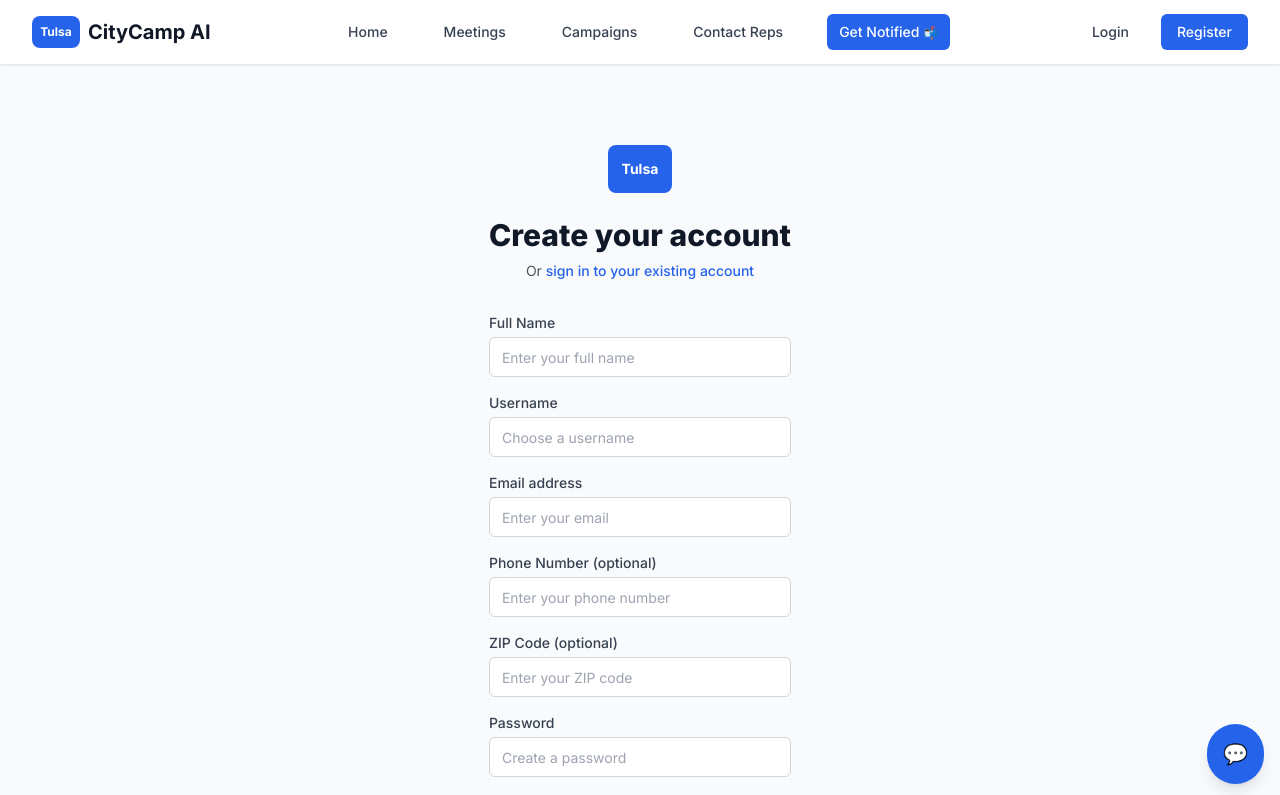
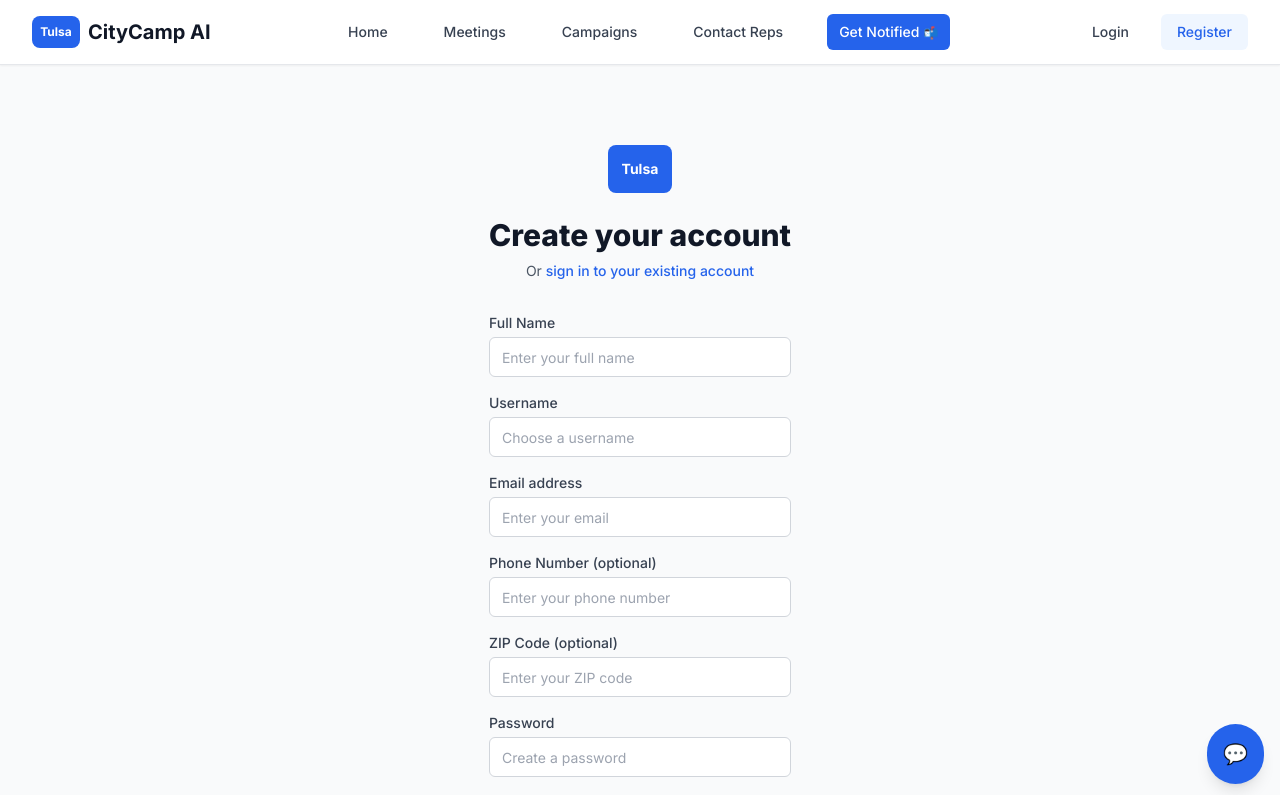
Before and after one commit to kaizengrowth/CityCamp_AI, a React (Vite) app in the folder frontend/: page /register in a window 1280 px wide. Shown: the top 795 px of the page. Built offline with nearby package versions, Linux system fonts and the light colour scheme.

Commit message:
Updated nav and homepage buttons for more consistent styling and active states

```diff
--- a/frontend/src/components/Layout.tsx
+++ b/frontend/src/components/Layout.tsx
@@ -50,7 +50,7 @@ export const Layout: React.FC = () => {
                     isActive(item.href)
                       ? 'text-primary-600 bg-primary-50'
                       : item.name === 'Get Notified'
-                      ? 'text-white bg-primary-600 hover:bg-primary-700'
+                      ? 'text-white bg-primary-600 hover:bg-gray-50'
                       : 'text-gray-700 hover:text-primary-600 hover:bg-gray-50'
                   }`}
                 >
@@ -100,13 +100,21 @@ export const Layout: React.FC = () => {
                 <div className="hidden md:flex space-x-4">
                   <Link
                     to="/login"
-                    className="px-4 py-2 text-sm font-medium text-gray-700 hover:text-gray-900 transition-colors"
+                    className={`px-4 py-2 text-sm font-medium rounded-md transition-colors ${
+                      isActive('/login')
+                        ? 'text-primary-600 bg-primary-50'
+                        : 'text-gray-700 hover:text-primary-600 hover:bg-gray-50'
+                    }`}
                   >
                     Login
                   </Link>
                   <Link
                     to="/register"
-                    className="px-4 py-2 text-sm font-medium text-white bg-primary-600 rounded-md hover:bg-primary-700 transition-colors"
+                    className={`px-4 py-2 text-sm font-medium rounded-md transition-colors ${
+                      isActive('/register')
+                        ? 'text-primary-600 bg-primary-50'
+                        : 'text-white bg-primary-600 hover:bg-gray-50'
+                    }`}
                   >
                     Register
                   </Link>
--- a/frontend/src/index.css
+++ b/frontend/src/index.css
@@ -61,7 +61,7 @@
   }
 
   .btn-primary {
-    @apply bg-primary-600 text-white hover:bg-primary-700 focus:ring-primary-500;
+    @apply bg-primary-600 text-white hover:bg-primary-100 focus:ring-primary-500;
   }
 
   .btn-secondary {
@@ -81,7 +81,7 @@
   }
 
   .btn-outline {
-    @apply border border-gray-300 bg-white hover:bg-gray-50 hover:text-gray-900;
+    @apply border border-gray-300 text-gray-700 bg-white hover:bg-gray-50 hover:text-primary-600 hover:border-primary-600;
   }
 
   .btn-ghost {
```
